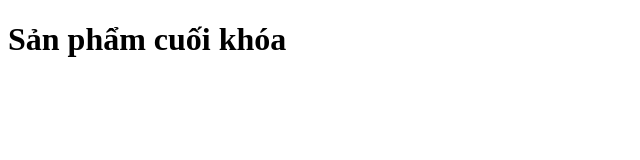
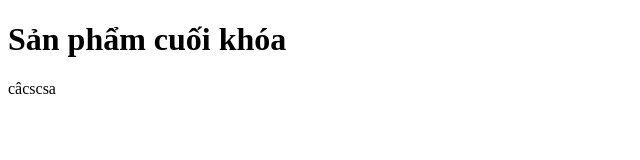
Before and after one commit to datnd10/SPCK_JSI06, a plain HTML site: page index.html in a window 1280 px wide. Shown: the full height of the page, 0-640 px from the left. Drawn offline with Linux system fonts and the light colour scheme.

Commit message:
featture cấccsa

```diff
--- a/index.html
+++ b/index.html
@@ -9,6 +9,8 @@
 
 <body>
     <h1>Sản phẩm cuối khóa</h1>
+
+    câcscsa
 </body>
 
 </html>
```
